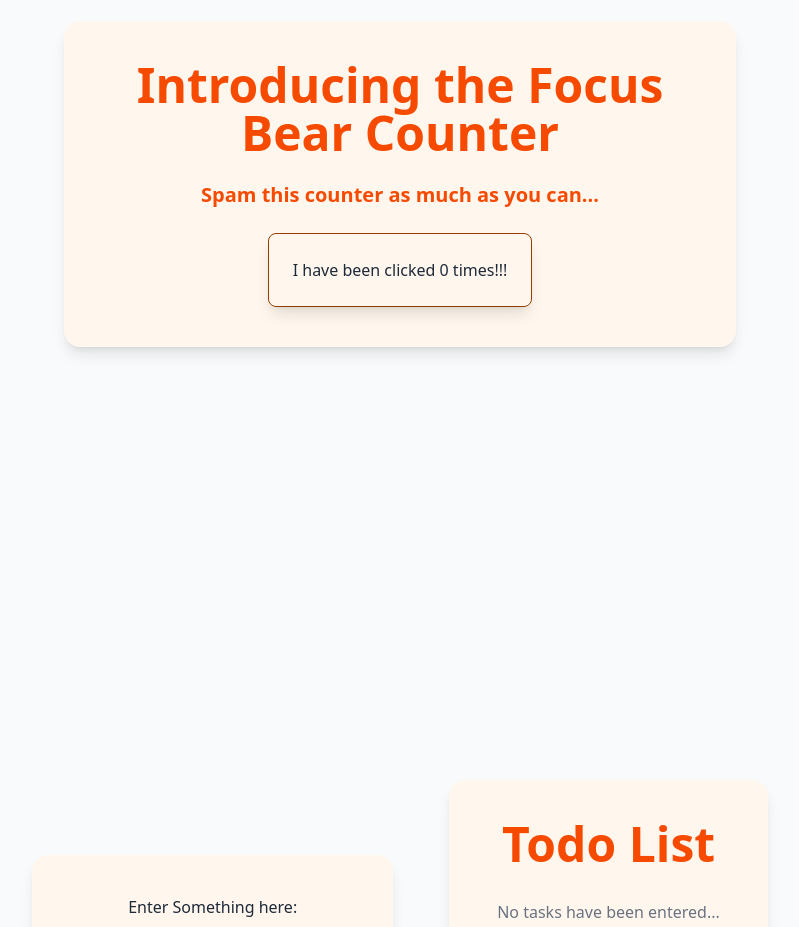
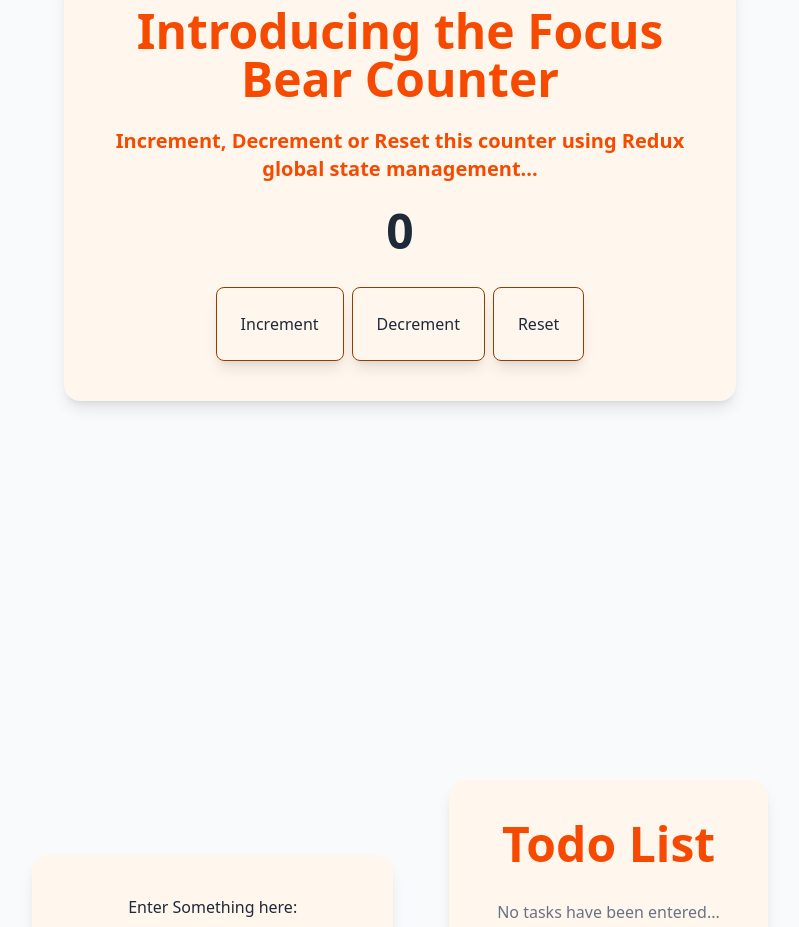
Before and after one commit to StuvanFIT/Focus-Bear-React-Native, a React (Vite) app in the folder milestones/5_React/my-project/: page / in a window 1280 px wide. Shown: the part 1100-2027 px from the top of the page, without its empty margins (240-1039 px from the left). Built offline with nearby package versions, Linux system fonts and the light colour scheme.

Commit message:
feat: implement Redux tool kit and change Counter.jsx to implement redux to manage global counter state

```diff
--- a/milestones/5_React/my-project/package.json
+++ b/milestones/5_React/my-project/package.json
@@ -10,11 +10,14 @@
     "preview": "vite preview"
   },
   "dependencies": {
+    "@reduxjs/toolkit": "^2.9.2",
     "@tailwindcss/vite": "^4.1.14",
     "axios": "^1.12.2",
     "react": "^19.1.1",
     "react-dom": "^19.1.1",
+    "react-redux": "^9.2.0",
     "react-router-dom": "^7.9.4",
+    "redux": "^5.0.1",
     "tailwindcss": "^4.1.14"
   },
   "devDependencies": {
--- a/milestones/5_React/my-project/src/main.jsx
+++ b/milestones/5_React/my-project/src/main.jsx
@@ -1,12 +1,19 @@
 import { StrictMode } from 'react'
 import { createRoot } from 'react-dom/client'
 import { BrowserRouter } from 'react-router-dom'
+import {Provider} from 'react-redux'
 import App from './App.jsx'
+
+//Stores: make stores available for all component inside the app
+import { store } from './redux/store.js'
+
 
 createRoot(document.getElementById('root')).render(
   <StrictMode>
-    <BrowserRouter>
-      <App />
-    </BrowserRouter>
+    <Provider store={store}>
+      <BrowserRouter>
+        <App />
+      </BrowserRouter>
+    </Provider>
   </StrictMode>
 )
--- /dev/null
+++ b/milestones/5_React/my-project/src/redux/counterSlice.js
@@ -0,0 +1,33 @@
+import { createSlice } from "@reduxjs/toolkit";
+
+
+
+const counterSlice = createSlice({
+    name: "counter",
+    initialState: {
+        value: 0,
+    },
+    reducers: {
+        increment: (state) => {
+            state.value += 1;
+        },
+        decrement: (state) => {
+            state.value -= 1;
+        },
+        reset: (state) => {
+            state.value = 0;
+        },
+    },
+})
+
+export const {increment, decrement, reset} = counterSlice.actions;
+
+
+/*
+NEEDED FOR CONNECTING THE SLICE TO THE STORE
+
+exporting the reducer function that createSlice automatically generated.
+Every slice needs a reducer, that’s the function that tells Redux how to
+update the state when an action happens (increment, decrement, reset).
+*/
+export default counterSlice.reducer;
--- /dev/null
+++ b/milestones/5_React/my-project/src/redux/store.js
@@ -0,0 +1,11 @@
+import { configureStore } from "@reduxjs/toolkit";
+import counterReducer from './counterSlice';
+/*
+https://redux-toolkit.js.org/api/configureStore
+*/
+
+export const store = configureStore({
+    reducer: {
+        counter: counterReducer,
+    }
+})
--- a/milestones/5_React/my-project/src/ui/components/Counter.jsx
+++ b/milestones/5_React/my-project/src/ui/components/Counter.jsx
@@ -1,13 +1,13 @@
 import React, {useState} from "react";
+import { useSelector, useDispatch } from "react-redux";
+import { increment, decrement, reset } from "../../redux/counterSlice";
 
 function Counter() {
 
-    const [counter, setCounter] = useState(0)
 
-    const handleCounterClick = () => {
-        setCounter(counter + 1)
-    }
 
+    const count = useSelector((state) => state.counter.value);
+    const dispatch = useDispatch(); //react hook that sends redux messages and lets redux know what happened
 
     return (
         <div className="min-h-screen flex flex-col justify-center items-center text-gray-800 p-6">
@@ -16,12 +16,28 @@
                     Introducing the Focus Bear Counter
                 </h1>
                 <p className='text-2xl md:text-xl font-extrabold mb-6 text-orange-600'>
-                    Spam this counter as much as you can...
+                    Increment, Decrement or Reset this counter using Redux global state management...
                 </p>
 
-                <button onClick={handleCounterClick} className="cursor-pointer hover:bg-amber-600 transition border border-lg border-amber-800 rounded-lg shadow-lg p-6">
-                    I have been clicked {counter} times!!!
-                </button>
+                <h2 className="text-5xl font-bold">
+                    {count}
+                </h2>
+
+                <div className="flex flex-row items-center justify-center gap-2 mt-8">
+                    <button onClick={() => dispatch(increment())} className="cursor-pointer hover:bg-amber-600 transition border border-lg border-amber-800 rounded-lg shadow-lg p-6">
+                        Increment
+                    </button>
+                    <button onClick={() => dispatch(decrement())} className="cursor-pointer hover:bg-amber-600 transition border border-lg border-amber-800 rounded-lg shadow-lg p-6">
+                        Decrement
+                    </button>
+                    <button onClick={() => dispatch(reset())} className="cursor-pointer hover:bg-amber-600 transition border border-lg border-amber-800 rounded-lg shadow-lg p-6">
+                        Reset
+                    </button>
+
+                </div>
+
+
+
 
             </div>
         </div>
```
Also changed, not shown: 2 other files (tests, documents, lock files or other folders).
